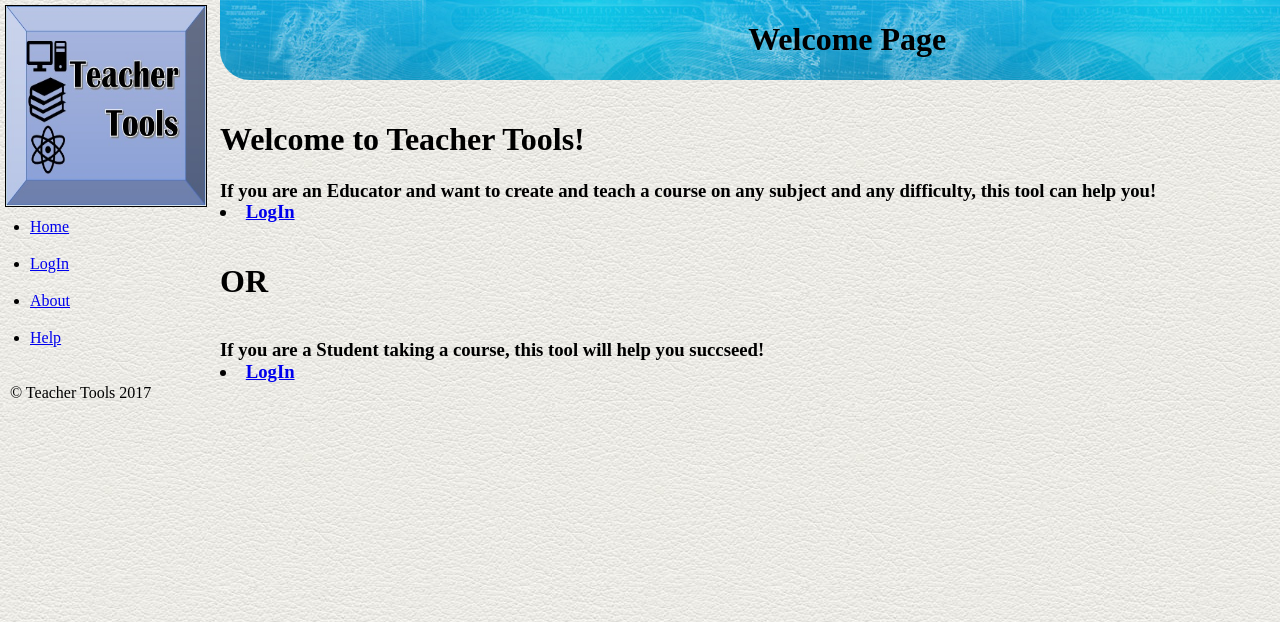
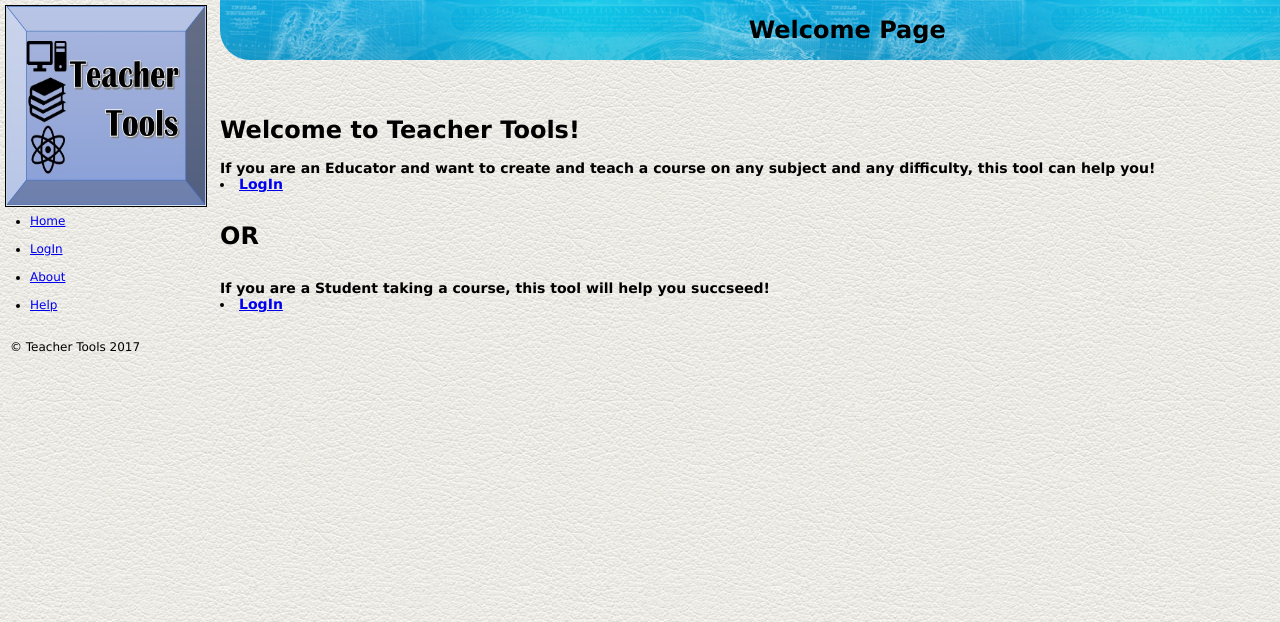
Before and after one commit to jhillman16/Teacher-Tools, a PHP site: page /indexTEST1.html in a window 1280 px wide. Shown: the top 622 px of the page. Run offline with PHP 8.4, Linux system fonts and the light colour scheme.

Commit message:
stylesheet update

```diff
--- a/styleTEST1.css
+++ b/styleTEST1.css
@@ -6,6 +6,8 @@
 
 body {
 	background-image: url(images/mi.jpg);
+	font: 12px Verdana, Tahoma, sans-serif;
+	color: #000000;
 }
 
 header {
```
